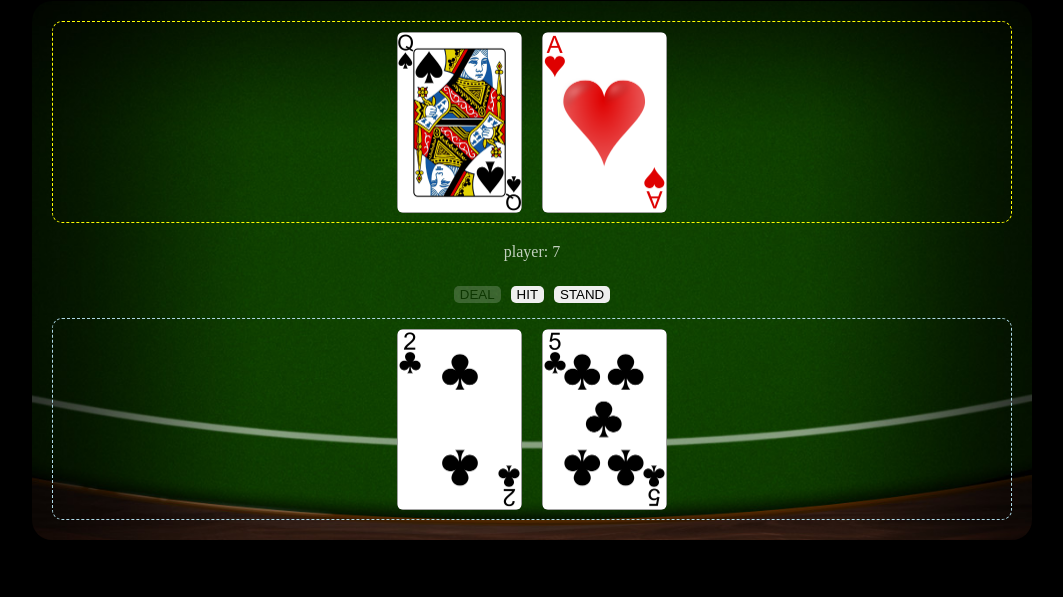
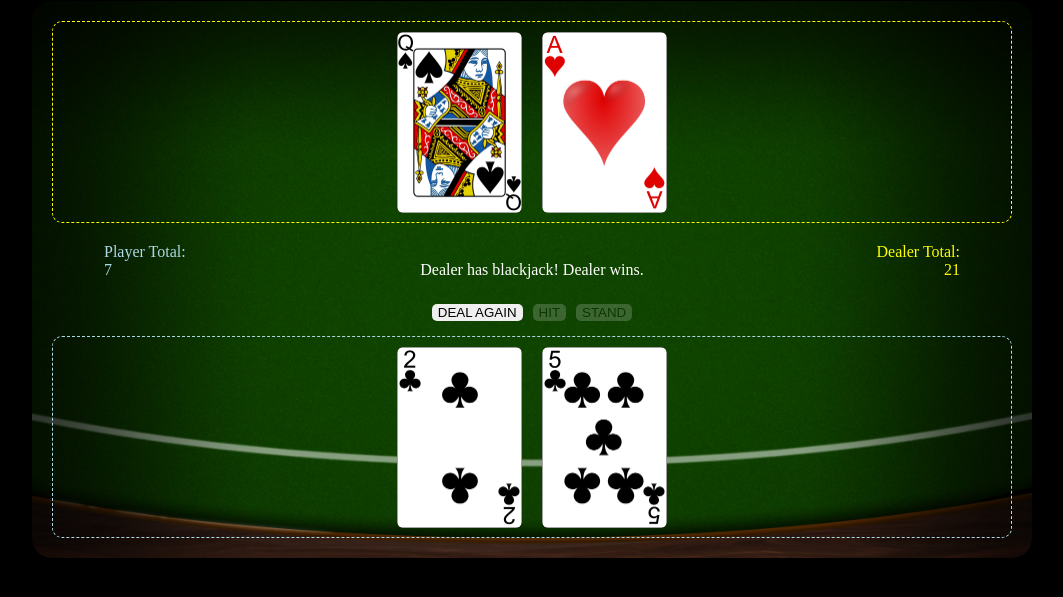
Before and after one commit to hewhowearspants/Blackjack-io, a plain HTML site: page index.html in a window 1280 px wide. Both pictures are taken after a click on the button "DEAL". Shown: the part 79-676 px from the top of the page, without its empty margins (108-1171 px from the left). Drawn offline with nearby package versions, Linux system fonts and the light colour scheme; a web font is replaced by a local one.

Commit message:
fixed function flow so busting would work

```diff
--- a/src/main.js
+++ b/src/main.js
@@ -14,7 +14,7 @@ var Card = function(suit,value,realValue) {
 function createDeck() {
   let suits = ['spades', 'clubs', 'hearts', 'diamonds'];
   let values = ['A','2','3','4','5','6','7','8','9','10','J','Q','K'];
-  let realValues = [1,2,3,4,5,6,7,8,9,10,10,10,10]
+  let realValues = [11,2,3,4,5,6,7,8,9,10,10,10,10]
   let deck = [];
 
   suits.forEach((suit) => {
@@ -29,6 +29,8 @@ function createDeck() {
 };
 
 function shuffleDeck() {
+  console.log('shuffling deck...')
+
   let deck = createDeck();
   let deckSize = deck.length;
   let shuffleDeck = [];
@@ -38,15 +40,79 @@ function shuffleDeck() {
     randIndex = Math.floor(Math.random() * deck.length);
     shuffleDeck.push(deck.splice(randIndex, 1)[0]);
   };
-  console.log('deck shuffled!');
+
   return shuffleDeck;
 };
 
-function testOver21(handTotal) {
-  return handTotal > 21
-}
+function dealHand() {
+  console.log('deal em out!');
+
+  let $messageBox = $('#message-box');
+  let deck = shuffleDeck();
+
+  hitMe(deck, dealer);
+  hitMe(deck, dealer);
+  hitMe(deck, player);
+  hitMe(deck, player);
+
+  if(checkForBlackjack()) {
+    endGame();
+  } else {
+    startGame(deck);
+  };
+
+};
+
+function checkForBlackjack() {
+  console.log('checking for blackjack...');
+
+  let $messageBox = $('#message-box');
+
+  if (player.total === 21 && dealer.total === 21) {
+    console.log('Both player and dealer have 21, PUSH');
+    $messageBox.text('PUSH!');
+    return true;
+  } else if (player.total === 21) {
+    console.log('Player has blackjack. Player wins.');
+    $messageBox.text('BLACKJACK! You win!');
+    return true;
+  } else if (dealer.total === 21) {
+    console.log('Dealer has blackjack. Dealer wins.');
+    $messageBox.text('Dealer has blackjack! Dealer wins.');
+    return true;
+  };
+};
+
+function hitMe(deck, dealTo) {
+  console.log('hit me!');
+
+  let $newCard = ($('<div>', {'class': 'card unflipped'}));
+  let newCard = deck.shift();
+  $newCard.css('background-image', `url('${newCard.img}')`);
+
+  dealTo.hand.push(newCard);
+  dealTo.$hand.append($newCard);
+
+  dealTo.total = calculateHand(dealTo);
+
+  console.log(dealTo.name + ' total: ' + dealTo.total);
+
+  //console.log(deck.length);
+  switch(dealTo.name) {
+    case 'player':
+      $('#player-total p').text(dealTo.total);
+      break;
+    case 'dealer':
+      $('#dealer-total p').text(dealTo.total);
+      break;
+  };
+
+
+  //checkForBust(dealTo);
+};
 
 function calculateHand(dealTo) {
+  console.log('calculating hand total...')
   // let hasAce;
 
   let handTotal = dealTo.hand.reduce((total, card) => {
@@ -63,71 +129,6 @@ function calculateHand(dealTo) {
   //};
 };
 
-function hitMe(deck, dealTo) {
-  console.log('hit me!');
-  let $newCard = ($('<div>', {'class': 'card unflipped'}));
-  let newCard = deck.shift();
-  $newCard.css('background-image', `url('${newCard.img}')`);
-
-  dealTo.hand.push(newCard);
-  dealTo.$hand.append($newCard);
-
-  dealTo.total = calculateHand(dealTo);
-
-  if (testOver21(dealTo.total)) {
-    endGame();
-  };
-
-  //console.log(deck.length);
-  $('#message-box').text(`${dealTo.name}: ${dealTo.total}`);
-  console.log(dealTo.name + ' total: ' + dealTo.total);
-}
-
-function dealHand() {
-  console.log('deal em out!');
-  let $messageBox = $('#message-box');
-  let deck = shuffleDeck();
-
-  hitMe(deck, dealer);
-  hitMe(deck, dealer);
-  hitMe(deck, player);
-  hitMe(deck, player);
-
-  if (player.total === 21 && dealer.total === 21) {
-    $messageBox.text('PUSH!');
-    endGame();
-  } else if (player.total === 21) {
-    $messageBox.text('BLACKJACK! You win!');
-    endGame();
-  } else if (dealer.total === 21) {
-    $messageBox.text('Dealer has blackjack! Dealer wins.');
-    endGame();
-  }
-
-  //console.log(`${dealer.name} hand: ${JSON.stringify(dealer.hand)}`);
-  console.log(`${dealer.name} total: ${dealer.total}`);
-  //console.log(`${player.name} hand: ${JSON.stringify(player.hand)}`);
-  console.log(`${player.name} total: ${player.total}`);
-
-  startGame(deck);
-
-};
-
-function dealerTurn(deck) {
-  $('#hit-button').off('click');
-  $('#hit-button').addClass('subdued');
-  $('#stand-button').off('click');
-  $('#stand-button').addClass('subdued');
-
-  if (player.total < 21) {
-    while (dealer.total < 16) {
-      hitMe(deck, dealer);
-    };
-  };
-
-  endGame();
-};
-
 function startGame(deck) {
   console.log('game begins!');
   let $hitButton = $('#hit-button');
@@ -140,6 +141,9 @@ function startGame(deck) {
   $hitButton.removeClass('subdued');
   $hitButton.on('click', function() {
     hitMe(deck, player);
+    if (testForBust(player)){
+      checkWinConditions();
+    };
   });
 
   $standButton.removeClass('subdued');
@@ -149,13 +153,8 @@ function startGame(deck) {
 
 };
 
-function endGame() {
+function checkWinConditions() {
   let $messageBox = $('#message-box');
-  let $dealButton = $('#deal-button');
-  $('#hit-button').off('click');
-  $('#hit-button').addClass('subdued');
-  $('#stand-button').off('click');
-  $('#stand-button').addClass('subdued');
 
   if (player.total > 21) {
     $messageBox.text('BUST!');
@@ -164,22 +163,104 @@ function endGame() {
   } else if (dealer.total === player.total) {
     $messageBox.text('PUSH!');
   } else if (dealer.total > player.total) {
-    $messageBox.text('Dealer wins.')
-  } else if (player.total > dealer.total) {
+    $messageBox.text('Dealer wins.');
+  } else if (dealer.total < player.total) {
     $messageBox.text('YOU WIN!!');
   };
+
+  endGame();
+};
+
+function dealerTurn(deck) {
+  $('#hit-button').off('click');
+  $('#hit-button').addClass('subdued');
+  $('#stand-button').off('click');
+  $('#stand-button').addClass('subdued');
+
+  while (dealer.total < 16) {
+    hitMe(deck, dealer);
+  };
+
+  checkWinConditions();
+
+};
+
+function checkWinConditions() {
+  let $messageBox = $('#message-box');
+
+  if (testForBust(player)) {
+    $messageBox.text('BUST!');
+  } else if (testForBust(dealer)) {
+    $messageBox.text('Dealer busts! YOU WIN!');
+  } else if (dealer.total === player.total) {
+    $messageBox.text('PUSH!');
+  } else if (dealer.total > player.total) {
+    $messageBox.text('Dealer wins.');
+  } else if (dealer.total < player.total) {
+    $messageBox.text('YOU WIN!!');
+  };
+
+  endGame();
+};
+
+// function checkForWin() {
+//   console.log('checking who won...');
+//   let $messageBox = $('#message-box');
+
+//   if (dealer.total === player.total) {
+//     $messageBox.text('PUSH!');
+//     endGame();
+//   } else if (dealer.total > player.total) {
+//     $messageBox.text('Dealer wins.');
+//     endGame();
+//   } else if (dealer.total < player.total) {
+//     $messageBox.text('YOU WIN!!');
+//     endGame();
+//   };
+// };
+
+function testForBust(turn) {
+  return turn.total > 21;
+}
+
+// function checkForBust(turn) {
+//   console.log('checking for bust...');
+//   let $messageBox = $('#message-box');
+
+//   if (turn.total > 21) {
+//     if (turn.name === 'player') {
+//       $messageBox.text('BUST!');
+//     } else if (turn.name === 'dealer');{
+//       $messageBox.text('Dealer busts! YOU WIN!');
+//     };
+//     endGame();
+//   };
+// };
+
+function endGame() {
+  console.log('game finished!');
+
+  let $messageBox = $('#message-box');
+  let $dealButton = $('#deal-button');
+  let $hitButton = $('#hit-button')
+  let $standButton = $('#stand-button')
+
+  $hitButton.off('click');
+  $hitButton.addClass('subdued');
+
+  $standButton.off('click');
+  $standButton.addClass('subdued');
 
   $dealButton.removeClass('subdued');
   $dealButton.text('DEAL AGAIN');
   $dealButton.one('click', resetGame);
-  console.log('game finished!');
-}
+};
 
 function resetGame() {
   $('.hand').children().remove();
   $('.button').toggleClass('subdued');
   $('#deal-button').text('DEAL');
-  $('').text(' ');
+  $('#message-box').text(' ');
   player.hand = [];
   dealer.hand = [];
 
@@ -191,14 +272,20 @@ function setUpTable () {
   let $cardTable = ($('<div>', {'class': 'container', 'id': 'card-table'}));
   let $dealerHand = ($('<div>', {'class': 'hand', 'id': 'dealer-hand'}));
   let $playerHand = ($('<div>', {'class': 'hand', 'id': 'player-hand'}));
-  let $messageBox = ($('<div>', {'class': 'banner', 'id': 'message-box'})).html('<span id="message">This is a message box!</span>');
+  let $banner = ($('<div>', {'class': 'banner'}));
+  let $playerTotal = ($('<div>', {'class': 'text-box', 'id': 'player-box'})).html('<span id="player-total">Player Total: <p>0</p> </span>');
+  let $messageBox = ($('<div>', {'class': 'text-box', 'id': 'message-box'})).html('<span id="message">Welcome to Blackjack!</span>');
+  let $dealerTotal = ($('<div>', {'class': 'text-box', 'id': 'dealer-box'})).html('<span id="dealer-total">Dealer Total: <p>0</p> </span>');
   let $dealButton = ($('<button>', {'class': 'button', 'id': 'deal-button'})).text('DEAL');
   let $hitButton = ($('<button>', {'class': 'button subdued', 'id': 'hit-button'})).text('HIT');
   let $standButton = ($('<button>', {'class': 'button subdued', 'id': 'stand-button'})).text('STAND');
 
   $('body').append($cardTable);
   $('#card-table').append($dealerHand);
-  $('#card-table').append($messageBox);
+  $('#card-table').append($banner);
+  $('.banner').append($playerTotal);
+  $('.banner').append($messageBox);
+  $('.banner').append($dealerTotal);
   $('#card-table').append($dealButton);
   $('#card-table').append($hitButton);
   $('#card-table').append($standButton);
--- a/styles/style.css
+++ b/styles/style.css
@@ -29,7 +29,6 @@ body {
 .banner {
   margin: 20px;
   /*background-color: grey;*/
-  opacity: .75;
   color: white;
 }
 
@@ -57,6 +56,29 @@ body {
   border: dashed 1px lightblue;
 }
 
+.text-box {
+  display: inline-block;
+  width: 30%;
+}
+
+#player-box{
+  text-align: left;
+  /*position: relative;*/
+  /*width: 25%;*/
+  left: 0%;
+  margin-right: 5px;
+  color: lightblue;
+}
+
+#dealer-box{
+  /*position: relative;*/
+  text-align: right;
+  /*width: 25%;*/
+  right: 0%;
+  margin-left: 5px;
+  color: yellow;
+}
+
 .card {
   height: 181px;
   width: 125px;
@@ -76,3 +98,7 @@ body {
 .hidden {
   visibility: hidden;
 }
+
+p {
+  margin: 0;
+}
```
